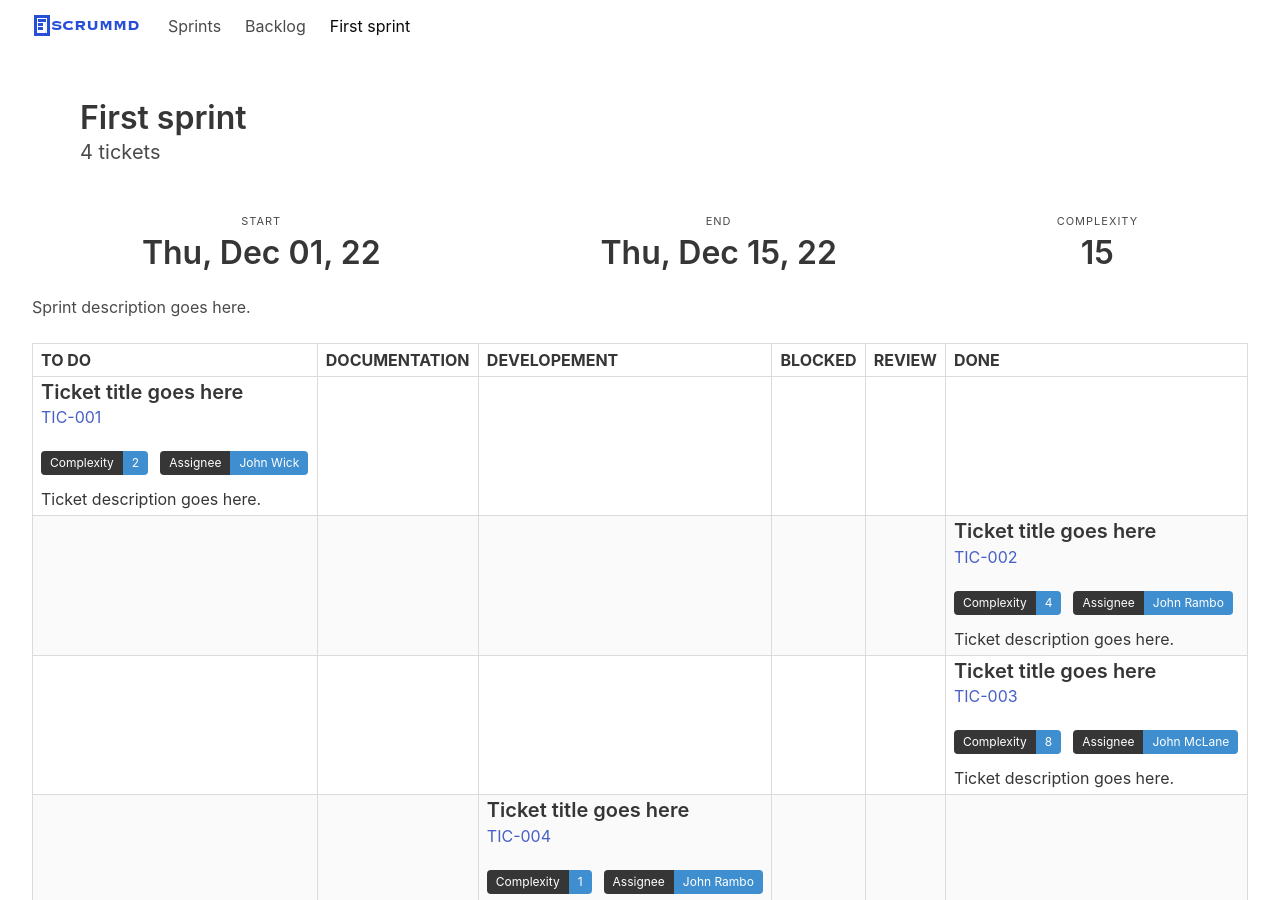
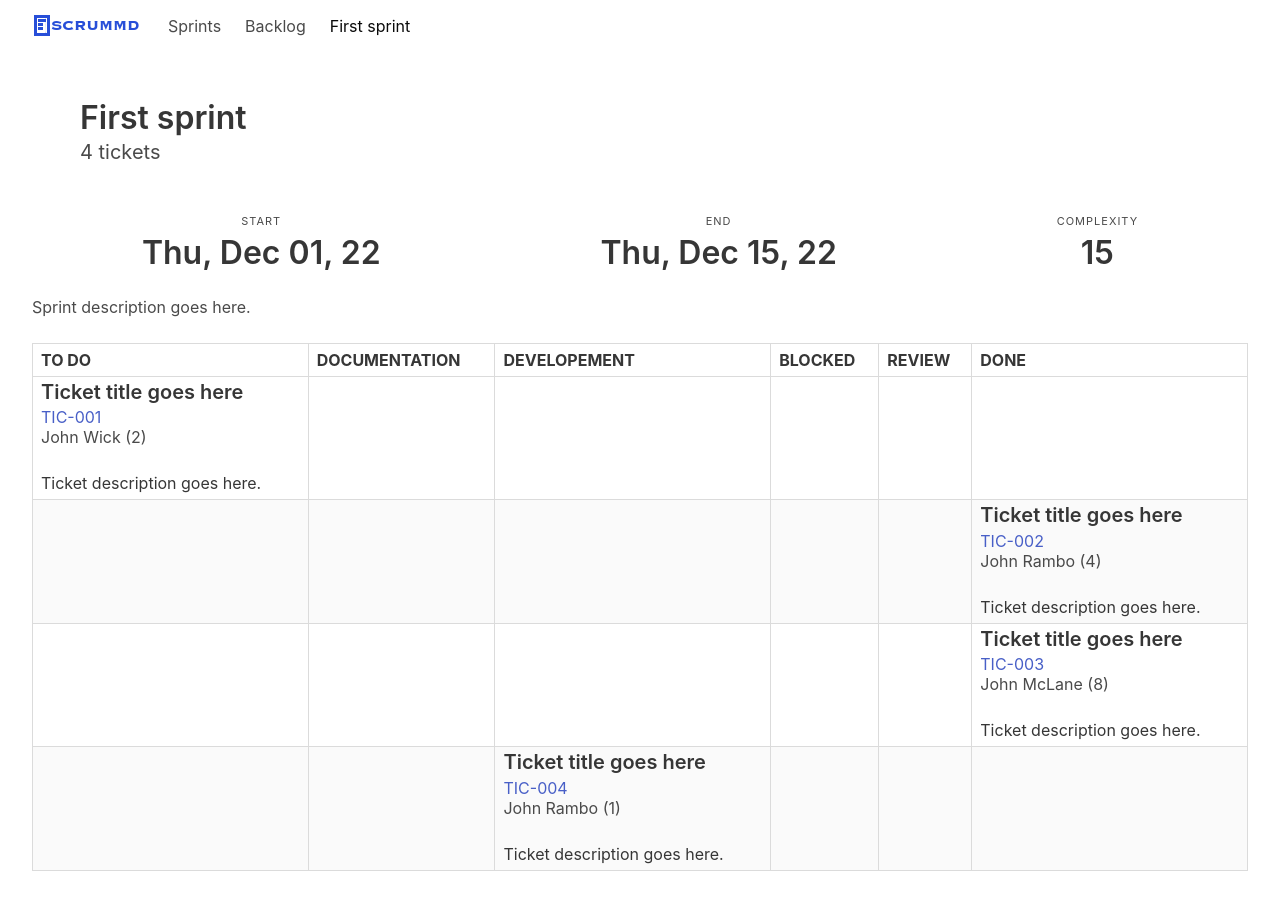
Before and after one commit to Lajule/scrummd, a Jekyll site: the page built from first-sprint.md, in a window 1280 px wide and 900 px high. Built offline with Jekyll 4.4.1, drawn with Linux system fonts in a browser that asks for light colours.

Commit message:
Responsive

```diff
--- a/_layouts/backlog.html
+++ b/_layouts/backlog.html
@@ -3,7 +3,7 @@
 <head>
 	<meta name="viewport" content="width=device-width, initial-scale=1">
 	<meta charset="utf-8">
-	<title>{{ page.title }} - {{ site.title }}</title>
+	<title>{{ page.title }} &mdash; {{ site.title }}</title>
 	<link rel="icon" href="{{ "/favicon.ico" | relative_url }}">
 	<link rel="stylesheet" href="{{ "/assets/css/bulma.min.css" | relative_url }}">
 	<link rel="stylesheet" href="{{ "/assets/css/main.css" | relative_url }}">
--- a/_layouts/sprint.html
+++ b/_layouts/sprint.html
@@ -3,7 +3,7 @@
 <head>
 	<meta name="viewport" content="width=device-width, initial-scale=1">
 	<meta charset="utf-8">
-	<title>{{ page.title }} - {{ site.title }}</title>
+	<title>{{ page.title }} &mdash; {{ site.title }}</title>
 	<link rel="icon" href="{{ "/favicon.ico" | relative_url }}">
 	<link rel="stylesheet" href="{{ "/assets/css/bulma.min.css" | relative_url }}">
 	<link rel="stylesheet" href="{{ "/assets/css/main.css" | relative_url }}">
@@ -79,26 +79,16 @@
 					{% for ticket in sprint_tickets %}
 					{% capture ticket_cell %}
 					<td class="ticket"
-							data-ref="{{ ticket.ref }}"
-							data-complexity="{{ ticket.complexity }}"
-							data-status="{{ ticket.status }}"
-							data-updated="{{ ticket.updated }}">
-							<h5 class="title is-5">{{ ticket.title }}</h5>
-							<h6 class="subtitle is-6"><a href="{{ ticket.url | relative_url }}">{{ticket.ref}}</a></h6>
-							<div class="field is-grouped is-grouped-multiline">
-								<div class="control">
-									<div class="tags has-addons">
-										<span class="tag is-dark">Complexity</span>
-										<span class="tag is-info">{{ ticket.complexity }}</span>
-								</div>
-							</div>
-							<div class="control">
-								<div class="tags has-addons">
-									<span class="tag is-dark">Assignee</span>
-									<span class="tag is-info">{{ ticket.assignee }}</span>
-								</div>
-							</div>
-						</div>
+						data-ref="{{ ticket.ref }}"
+						data-complexity="{{ ticket.complexity }}"
+						data-status="{{ ticket.status }}"
+						data-updated="{{ ticket.updated }}">
+						<h5 class="title is-5">{{ ticket.title }}</h5>
+						<h6 class="subtitle is-6">
+							<a href="{{ ticket.url | relative_url }}">{{ticket.ref}}</a>
+						  	<br>
+						  	{{ ticket.assignee }} ({{ ticket.complexity }})
+						</h6>
 						<div class="content">{{ ticket.content | mardownify }}</div>
 					</td>
 					{% endcapture %}
--- a/_layouts/sprints.html
+++ b/_layouts/sprints.html
@@ -3,7 +3,7 @@
 <head>
 	<meta name="viewport" content="width=device-width, initial-scale=1">
 	<meta charset="utf-8">
-	<title>{{ page.title }} - {{ site.title }}</title>
+	<title>{{ page.title }} &mdash; {{ site.title }}</title>
 	<link rel="icon" href="{{ "/favicon.ico" | relative_url }}">
 	<link rel="stylesheet" href="{{ "/assets/css/bulma.min.css" | relative_url }}">
 	<link rel="stylesheet" href="{{ "/assets/css/main.css" | relative_url }}">
--- a/_layouts/ticket.html
+++ b/_layouts/ticket.html
@@ -3,7 +3,7 @@
 <head>
 	<meta name="viewport" content="width=device-width, initial-scale=1">
 	<meta charset="utf-8">
-	<title>{{ page.ref }} - {{ site.title }}</title>
+	<title>{{ page.ref }} &mdash; {{ site.title }}</title>
 	<link rel="icon" href="{{ "/favicon.ico" | relative_url }}">
 	<link rel="stylesheet" href="{{ "/assets/css/bulma.min.css" | relative_url }}">
 	<link rel="stylesheet" href="{{ "/assets/css/main.css" | relative_url }}">
@@ -23,7 +23,7 @@
 		</nav>
 		<section class="hero">
 			<div class="hero-body">
-				<p class="title">{{page.ref}} - {{page.title}}</p>
+				<p class="title">{{page.ref}} &mdash; {{page.title}}</p>
 				<p class="subtitle">
 					{% assign sprint = site.pages | find: "title", page.sprint %}
 					{% if sprint %}
```
